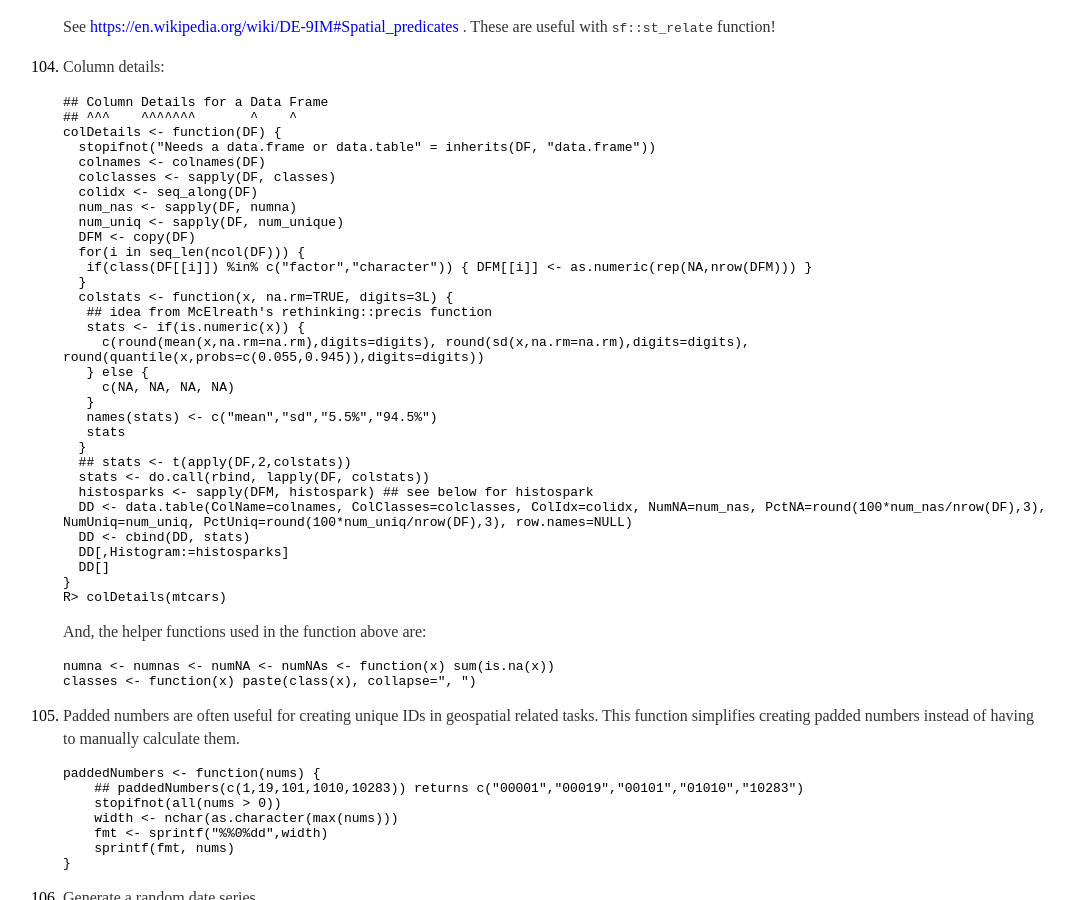
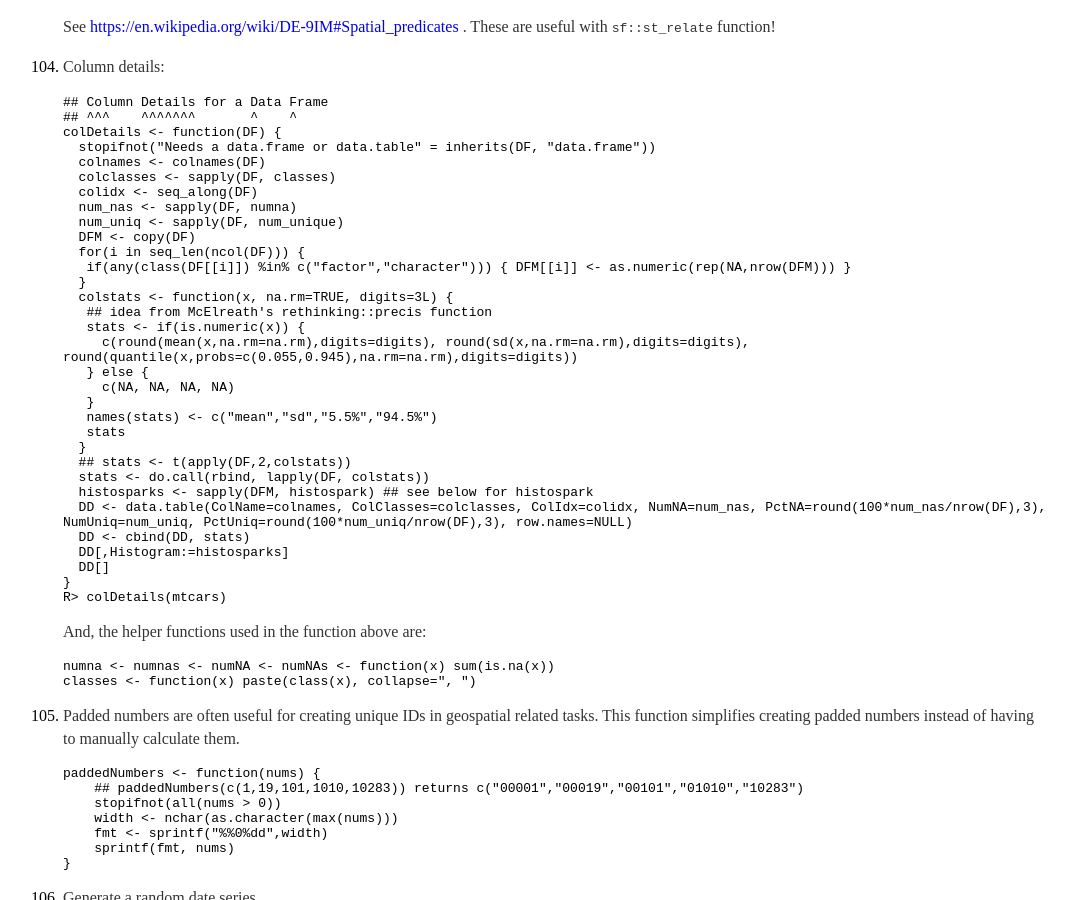
Before and after one commit to vlulla/vlulla.github.io, a Jekyll site: the page built from NOTES_R.md, in a window 1280 px wide and 900 px high, scrolled down 21854 px. Shown: the whole window, without its empty margins (105-1179 px from the left). Built offline with Jekyll 4.4.1, drawn with Linux system fonts in a browser that asks for light colours.

Commit message:
Modifications to make colDetails work for columns which report more than one class
`IDate` and `ordered` types report more than one class which breaks the `colDetails` function!

```diff
--- a/NOTES_R.md
+++ b/NOTES_R.md
@@ -1682,12 +1682,12 @@ layout: default
        num_uniq <- sapply(DF, num_unique)
        DFM <- copy(DF)
        for(i in seq_len(ncol(DF))) {
-        if(class(DF[[i]]) %in% c("factor","character")) { DFM[[i]] <- as.numeric(rep(NA,nrow(DFM))) }
+        if(any(class(DF[[i]]) %in% c("factor","character"))) { DFM[[i]] <- as.numeric(rep(NA,nrow(DFM))) }
        }
        colstats <- function(x, na.rm=TRUE, digits=3L) {
         ## idea from McElreath's rethinking::precis function
         stats <- if(is.numeric(x)) {
-          c(round(mean(x,na.rm=na.rm),digits=digits), round(sd(x,na.rm=na.rm),digits=digits), round(quantile(x,probs=c(0.055,0.945)),digits=digits))
+          c(round(mean(x,na.rm=na.rm),digits=digits), round(sd(x,na.rm=na.rm),digits=digits), round(quantile(x,probs=c(0.055,0.945),na.rm=na.rm),digits=digits))
         } else {
           c(NA, NA, NA, NA)
         }
```
Also changed, not shown: 1 other file.
